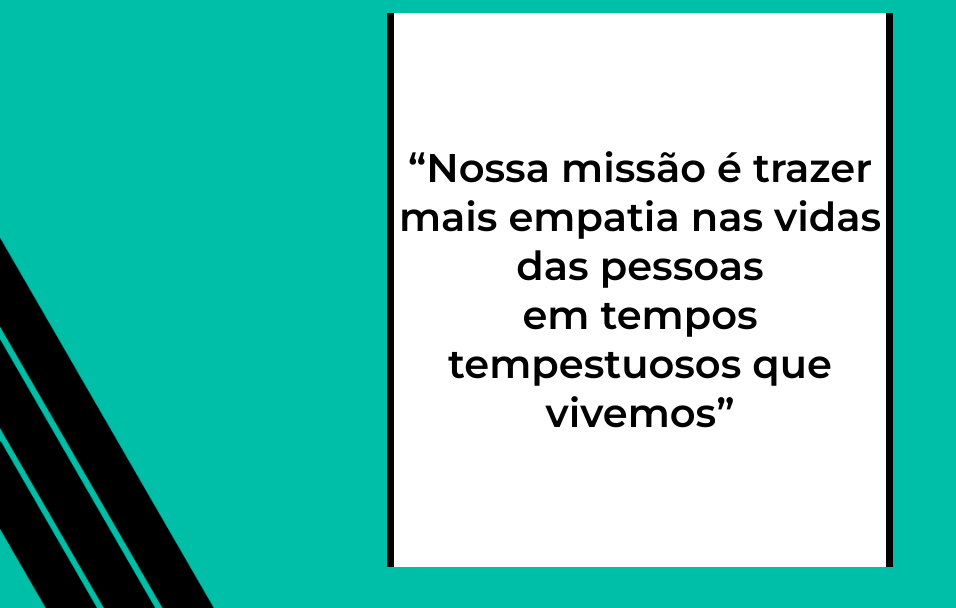
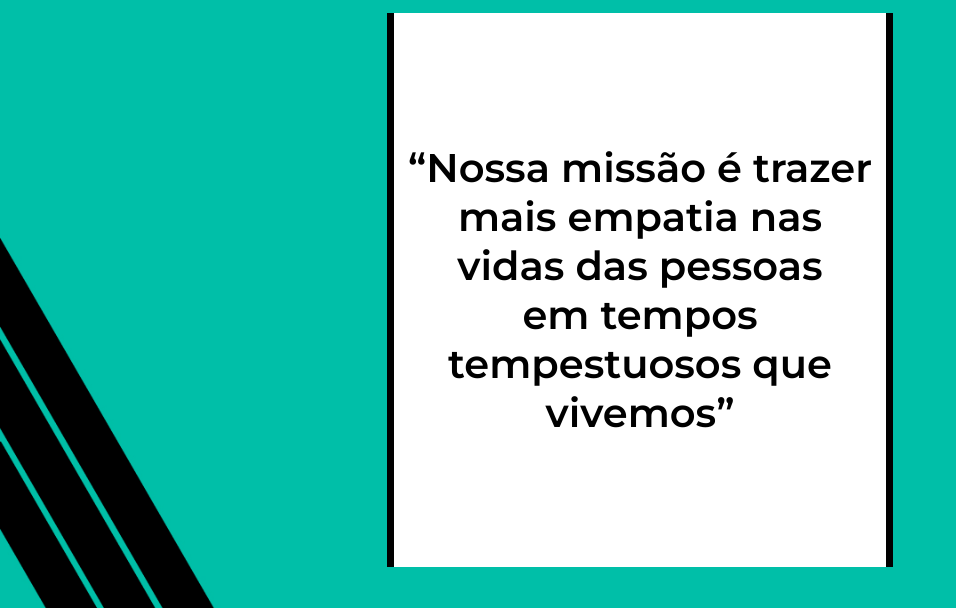
Before and after one commit to guim0/empathea2, a PHP site: page / in a window 1280 px wide. Shown: the part 192-800 px from the top of the page, without its empty margins (0-956 px from the left). Run offline with PHP 8.4, Linux system fonts and the light colour scheme.

Commit message:
text ajustments second commit

```diff
--- a/scr/css/index.css
+++ b/scr/css/index.css
@@ -88,7 +88,13 @@ body{
     font-size: 40px;
 
 }
+/* SPACE LEFT AND RIGHT OF THE TEXT FROM BORDERS OF THE CARD */
+.content p{
+    padding-left: 10px;
+    padding-right: 10px;
 
+}
+/* THE BACKGROUND CARD HOLDING THE TEXT */
 .card{
 
     background-color: white;
@@ -97,5 +103,6 @@ body{
     padding-top: 90px;
     padding-bottom: 90px;
 
-    align-items: center;
+
+
 }
```
